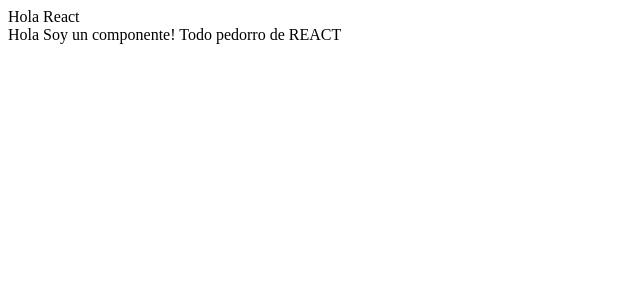
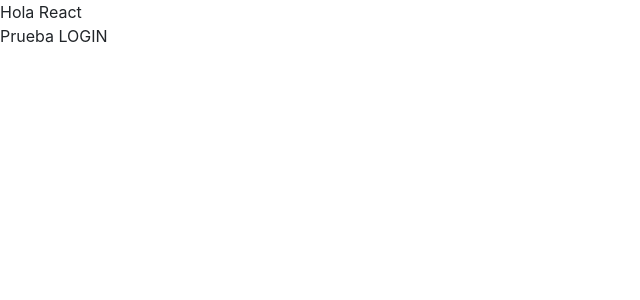
Before and after one commit to fcastaneda9725/Tienda-React, a React app: page / in a window 1280 px wide. Shown: the top 300 px of the page, without its empty margins (0-640 px from the left). Built offline with nearby package versions, Linux system fonts and the light colour scheme.

Commit message:
Instalación SuperAgent, prueba de primer componente

```diff
--- a/componente1.jsx
+++ /dev/null
@@ -1,16 +0,0 @@
-import React from 'react';
-
-class Componente1 extends React.Component {
-  constructor(){
-    super()
-  }
-  render(){
-    return(
-      <div>
-        <span> Hola Soy un componente! Todo pedorro de REACT </span>
-      </div>
-    )
-  }
-}
-
-export default Componente1;
--- a/index.html
+++ b/index.html
@@ -5,13 +5,21 @@
   <meta name="viewport" content="width=device-width, initial-scale=1.0">
   <meta http-equiv="X-UA-Compatible" content="ie=edge">
   <title>Document</title>
+
+  <link rel="stylesheet" href="https://maxcdn.bootstrapcdn.com/bootstrap/4.0.0/css/bootstrap.min.css" integrity="sha384-Gn5384xqQ1aoWXA+058RXPxPg6fy4IWvTNh0E263XmFcJlSAwiGgFAW/dAiS6JXm" crossorigin="anonymous">
+  <link rel="stylesheet" href="https://use.fontawesome.com/releases/v5.0.9/css/all.css" integrity="sha384-5SOiIsAziJl6AWe0HWRKTXlfcSHKmYV4RBF18PPJ173Kzn7jzMyFuTtk8JA7QQG1" crossorigin="anonymous">
+  <link href="https://fonts.googleapis.com/css?family=Dosis" rel="stylesheet">
 </head>
 <body>
 
   <div id="app"></div>
-  <div id="componente"></div>
+  <div id="login"></div>
 
   </div>
 <script src="index.js"></script>
+<script src="https://ajax.googleapis.com/ajax/libs/jquery/1.12.4/jquery.min.js"></script>
+<script src="https://code.jquery.com/jquery-3.2.1.slim.min.js" integrity="sha384-KJ3o2DKtIkvYIK3UENzmM7KCkRr/rE9/Qpg6aAZGJwFDMVNA/GpGFF93hXpG5KkN" crossorigin="anonymous"></script>
+<script src="https://cdnjs.cloudflare.com/ajax/libs/popper.js/1.12.9/umd/popper.min.js" integrity="sha384-ApNbgh9B+Y1QKtv3Rn7W3mgPxhU9K/ScQsAP7hUibX39j7fakFPskvXusvfa0b4Q" crossorigin="anonymous"></script>
+<script src="https://maxcdn.bootstrapcdn.com/bootstrap/4.0.0/js/bootstrap.min.js" integrity="sha384-JZR6Spejh4U02d8jOt6vLEHfe/JQGiRRSQQxSfFWpi1MquVdAyjUar5+76PVCmYl" crossorigin="anonymous"></script>
 </body>
 </html>
--- /dev/null
+++ b/login.jsx
@@ -0,0 +1,16 @@
+import React from 'react';
+
+class Login extends React.Component {
+  constructor(){
+    super()
+  }
+  render(){
+    return(
+      <div>
+        <span> Prueba LOGIN</span>
+      </div>
+    )
+  }
+}
+
+export default Login;
--- a/main.js
+++ b/main.js
@@ -2,7 +2,7 @@
 import ReactDOM from 'react-dom';
 
 import App from './App.jsx';
-import Componente1 from './componente1.jsx';
+import Login from './login.jsx';
 
 ReactDOM.render(<App />, document.getElementById('app'));
-ReactDOM.render(<Componente1 />, document.getElementById('componente'));
+ReactDOM.render(<Login />, document.getElementById('login'));
--- a/package.json
+++ b/package.json
@@ -16,6 +16,7 @@
     "babel-preset-react": "^6.24.1",
     "react": "^15.6.2",
     "react-dom": "^15.6.2",
+    "superagent": "^3.8.2",
     "webpack": "^3.11.0",
     "webpack-dev-server": "^2.11.2"
   }
```
Also changed, not shown: 1 other file (tests, documents, lock files or other folders).
